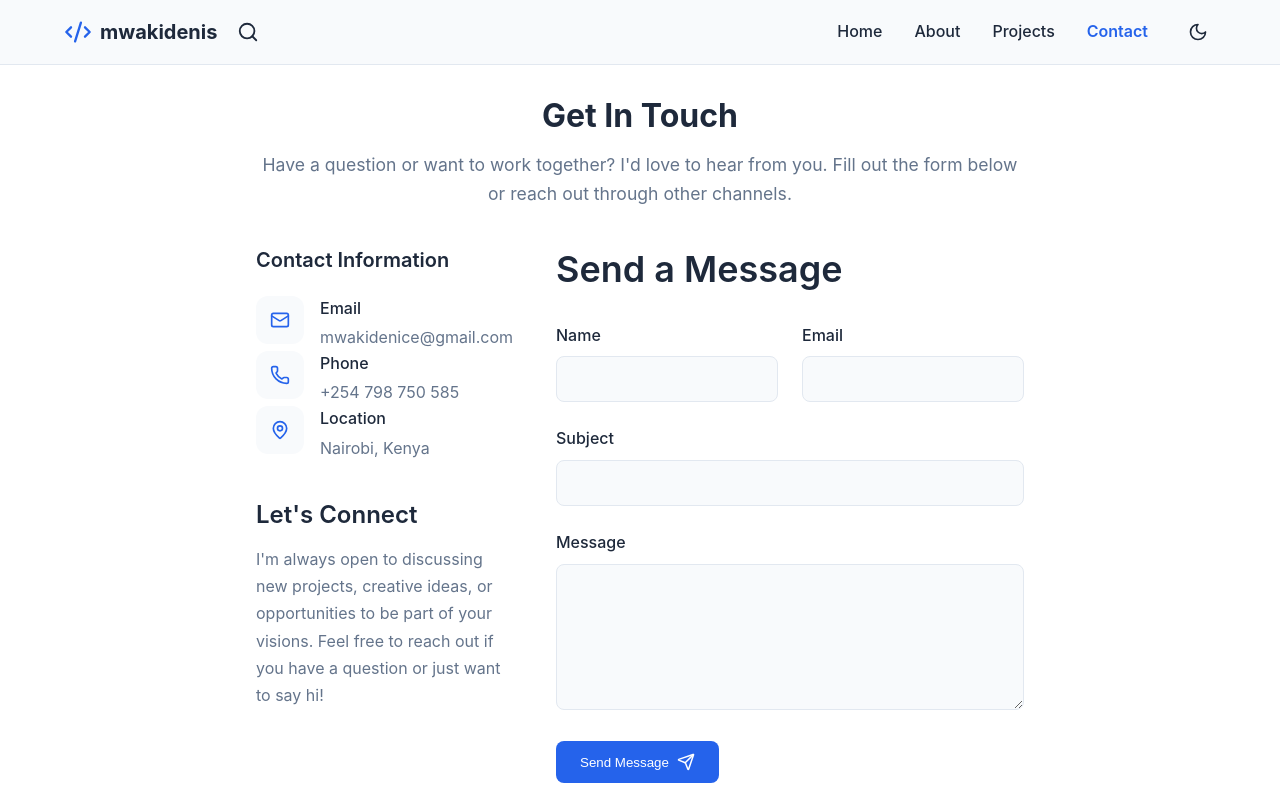
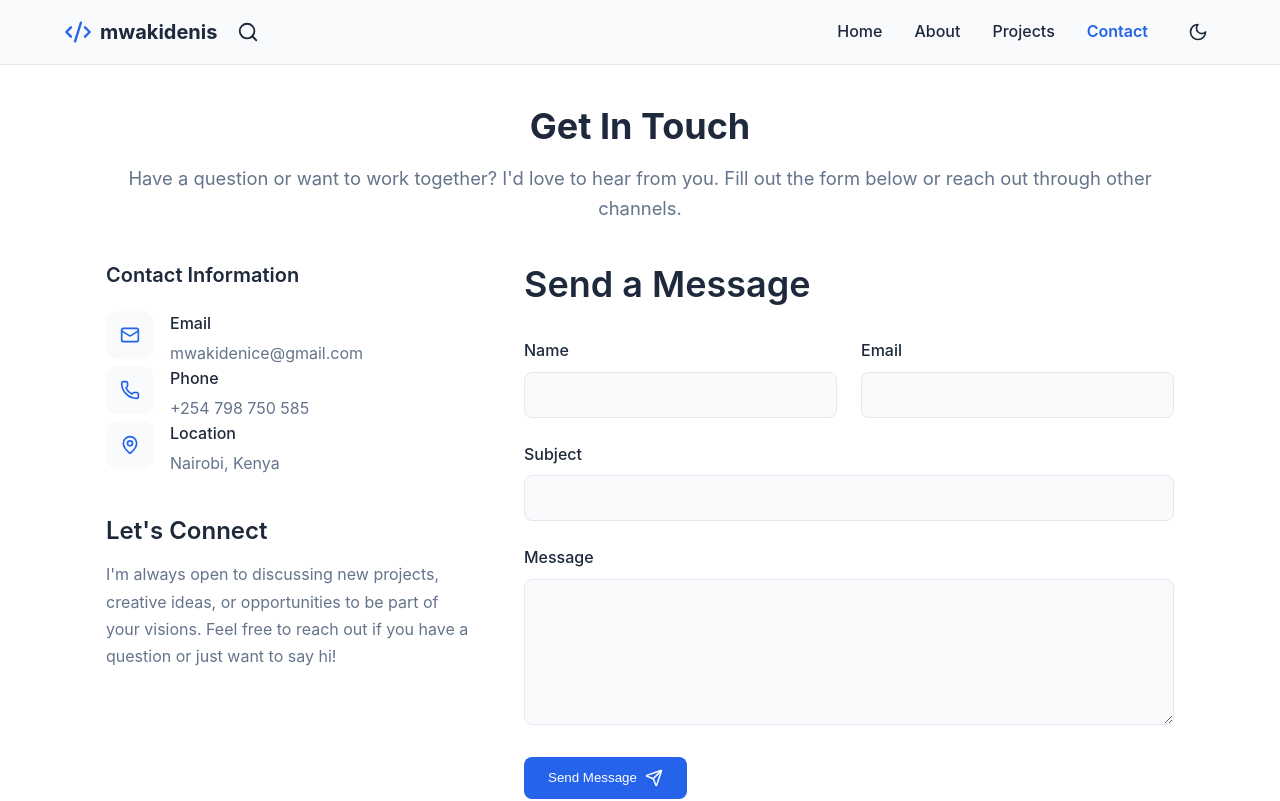
Before and after one commit to mwakidenis/Interactive-Portfolio-2026, a React (Vite) app: page /contact in a window 1280 px wide. Shown: the top 801 px of the page. Built offline with nearby package versions, Linux system fonts and the light colour scheme.

Commit message:
style: widen contact section and improve form layout for better spacing

```diff
--- a/src/pages/Contact.tsx
+++ b/src/pages/Contact.tsx
@@ -34,14 +34,22 @@ export default function Contact() {
   };
 
   return (
-    <section style={{ maxWidth: 800, margin: '0 auto', padding: '2rem 1rem' }}>
-      <h1 style={{ fontSize: '2rem', fontWeight: 700, marginBottom: '1rem', textAlign: 'center' }}>Get In Touch</h1>
-      <p style={{ textAlign: 'center', color: 'var(--text-light)', marginBottom: '2.5rem', fontSize: '1.1rem' }}>
+    <section style={{ maxWidth: 1100, margin: '0 auto', padding: '2.5rem 1rem' }}>
+      <h1 style={{ fontSize: '2.25rem', fontWeight: 700, marginBottom: '1rem', textAlign: 'center' }}>Get In Touch</h1>
+      <p style={{ textAlign: 'center', color: 'var(--text-light)', marginBottom: '2.5rem', fontSize: '1.15rem' }}>
         Have a question or want to work together? I'd love to hear from you. Fill out the form below or reach out through other channels.
       </p>
-      <div style={{ display: 'flex', flexWrap: 'wrap', gap: '2.5rem' }}>
+      <div
+        style={{
+          display: 'flex',
+          flexWrap: 'wrap',
+          gap: '3rem',
+          alignItems: 'flex-start',
+          justifyContent: 'space-between',
+        }}
+      >
         {/* Contact Information */}
-        <div style={{ flex: 1, minWidth: 260 }}>
+        <div style={{ flex: '1 1 320px', minWidth: 280, maxWidth: 370 }}>
           <h2 style={{ fontSize: '1.25rem', fontWeight: 600, marginBottom: '1.5rem' }}>Contact Information</h2>
           <ContactInfo Icon={Mail} title="Email" content="mwakidenice@gmail.com" href="mailto:mwakidenice@gmail.com" />
           <ContactInfo Icon={Phone} title="Phone" content="+254 798 750 585" href="tel:+254798750585" />
@@ -54,9 +62,18 @@ export default function Contact() {
           </div>
         </div>
         {/* Contact Form */}
-        <div style={{ flex: 2, minWidth: 300 }}>
+        <div style={{ flex: '2 1 500px', minWidth: 340 }}>
           <h2 style={{ marginBottom: '2rem' }}>Send a Message</h2>
-          <form onSubmit={handleSubmit} style={{ display: 'grid', gridTemplateColumns: '1fr 1fr', gap: '1.5rem' }}>
+          <form
+            onSubmit={handleSubmit}
+            style={{
+              display: 'grid',
+              gridTemplateColumns: '1fr 1fr',
+              gap: '1.5rem',
+              width: '100%',
+              minWidth: 0,
+            }}
+          >
             <InputField label="Name" name="name" value={formData.name} onChange={handleChange} required />
             <InputField label="Email" name="email" type="email" value={formData.email} onChange={handleChange} required />
             <div style={{ gridColumn: '1 / 3' }}>
```
